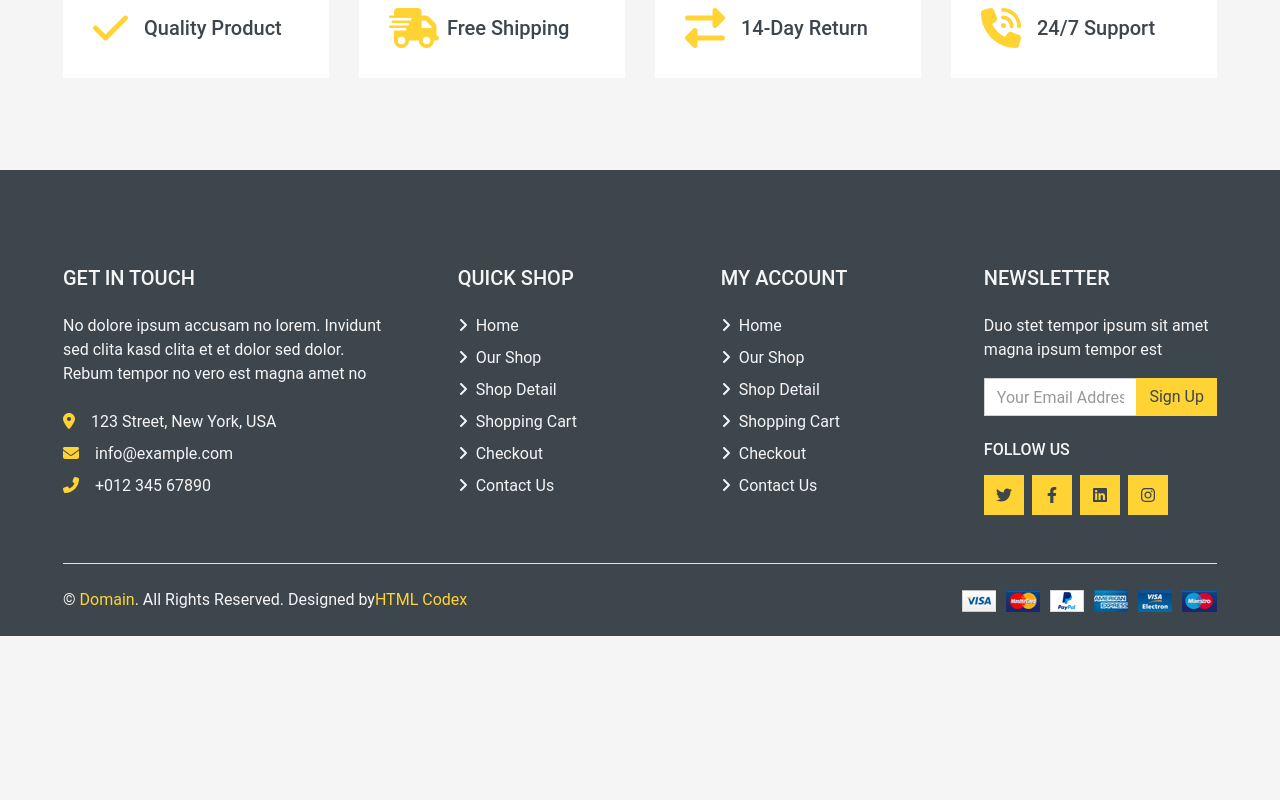
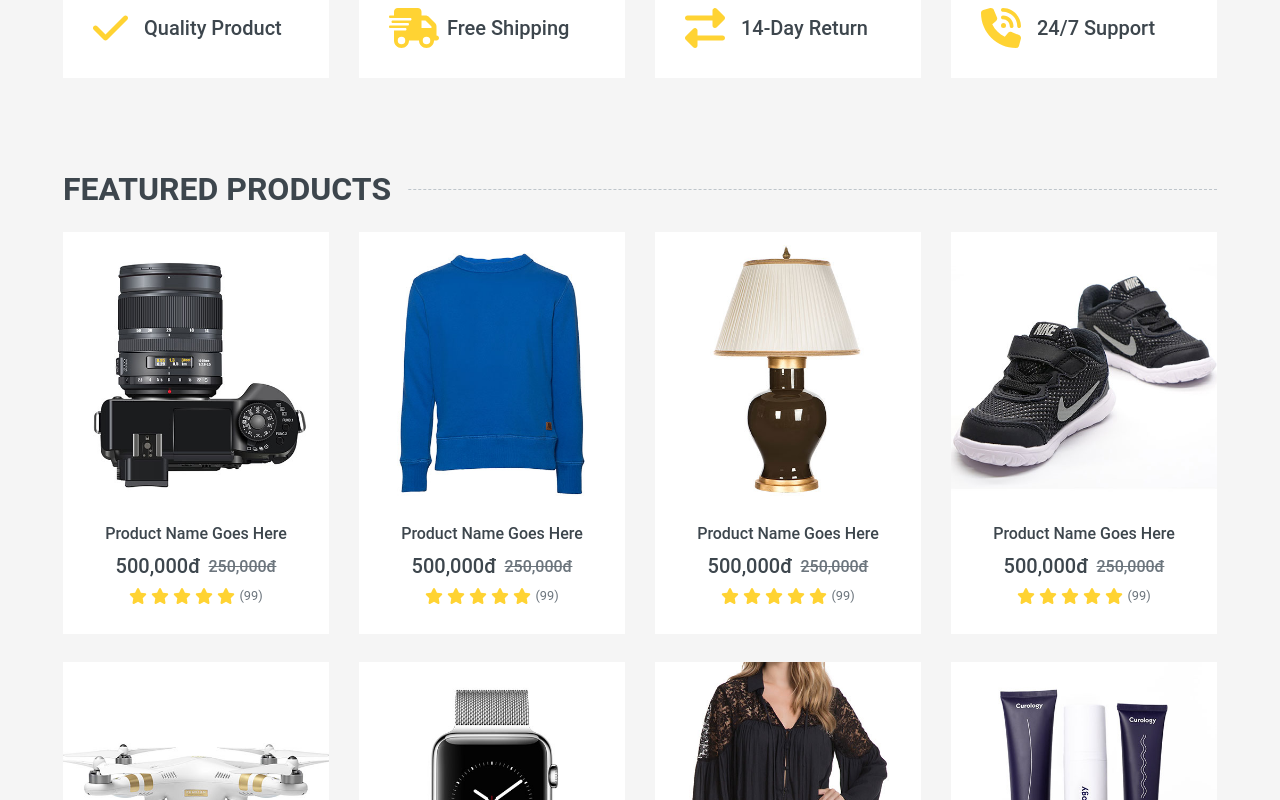
Before and after one commit to VuVietHoangdakmil/react_ui_MUNTIshop, a React (Create React App) app: page / in a window 1280 px wide. Shown: the part 760-1560 px from the top of the page. Before the commit the page ends 1396 px from the top, so only its background shows below. Built offline with nearby package versions, Linux system fonts and the light colour scheme.

Commit message:
cap nhat tiep

```diff
--- a/src/Components/GlobalStyle/GlobalStyles.scss
+++ b/src/Components/GlobalStyle/GlobalStyles.scss
@@ -8,4 +8,5 @@
 @import url('../../css/style.css');
 
 
+
 // @import url('../../scss/bootstrap/scss/mixins');
--- a/src/Components/Layouts/Defaulayout/index.js
+++ b/src/Components/Layouts/Defaulayout/index.js
@@ -2,12 +2,53 @@ import Header from "../components/Header";
 import Sliderbar from "../components/Sliderbar";
 import Footer from "../components/Footer";
 
+import { useState ,useEffect } from "react";
+import { faAngleDoubleUp}  from "@fortawesome/free-solid-svg-icons"
+import {FontAwesomeIcon} from "@fortawesome/react-fontawesome"
+
+function BtnScrollTop (){
+    const [isVisible, setIsVisible] = useState(false);
+
+    useEffect(()=>{
+        function handleScroll() {
+            const scrollTop = document.documentElement.scrollTop;
+            setIsVisible(scrollTop > 0);
+          }
+
+          window.addEventListener('scroll', handleScroll);
+
+          return () => {
+            window.removeEventListener('scroll', handleScroll);
+          };
+    },[])
+
+    function handleClick() {
+        window.scrollTo({
+            top: 0,
+            behavior: 'smooth'
+          });
+    }
+
+    const buttonStyle = {
+        display: isVisible ? 'block' : 'none',
+    };
+ return(
+    <div
+        onClick={handleClick}
+        className="btn_cuon"
+        style={buttonStyle}>
+        <FontAwesomeIcon  icon={faAngleDoubleUp}/>
+    </div>
+ )
+}
 function DefaultLayout({children}) {
+
     return ( <div>
         <Header/>
         <Sliderbar/>
         {children}
         <Footer/>
+        <BtnScrollTop/>
     </div>);
 }
 
--- /dev/null
+++ b/src/Functions/index.js
@@ -0,0 +1,13 @@
+const addCommas = value => {
+    const stringFormat = `${value}`;
+    const x = stringFormat.split('.');
+    let x1 = x[0];
+    const x2 = x.length > 1 ? `.${x[1]}` : '';
+    const regex = /(\d+)(\d{3})/;
+    while (regex.test(x1)) {
+        x1 = x1.replace(regex, '$1,$2');
+    }
+    return x1 + x2;
+};
+
+export {addCommas};
--- a/src/Pages/Home/index.js
+++ b/src/Pages/Home/index.js
@@ -1,6 +1,20 @@
+import {addCommas} from '../../Functions';
+
 import {Fragment, useState} from "react"
-import {faCheck,faShippingFast,faExchangeAlt,faPhoneVolume} from "@fortawesome/free-solid-svg-icons"
+import {faCheck,faShippingFast,faExchangeAlt,faPhoneVolume,faShoppingCart,faHeart,faSyncAlt,faSearch,faStar}
+from "@fortawesome/free-solid-svg-icons"
 import {FontAwesomeIcon} from "@fortawesome/react-fontawesome"
+import {Link} from "react-router-dom"
+
+
+function Title({children}){
+    return(
+        <h2 class="section-title position-relative text-uppercase mx-xl-5 mb-4">
+            <span class="bg-secondary pr-3">{children}</span>
+        </h2>
+    )
+}
+
 function Crousel(){
 
     function Col1(){
@@ -16,7 +30,7 @@ function Crousel(){
                     <ol className="carousel-indicators">
                         {
                             list.map((item,index) =>
-                            <li
+                            <li key={index}
                                 onClick={()=>{setActive(index)}}
                                 className={index == Active ? "active" :""}
                                 data-target={item["data-target"]}
@@ -128,12 +142,131 @@ function ContainerFluid(){
     )
 }
 
+function Category(){
+
+    const Products=[
+        {img:"cat-1.jpg",name:"Category Name",qualytyProuct:"100 Products",url:""},
+        {img:"cat-2.jpg",name:"Category Name",qualytyProuct:"100 Products",url:""},
+        {img:"cat-3.jpg",name:"Category Name",qualytyProuct:"100 Products",url:""},
+        {img:"cat-4.jpg",name:"Category Name",qualytyProuct:"100 Products",url:""},
+        {img:"cat-4.jpg",name:"Category Name",qualytyProuct:"100 Products",url:""},
+        {img:"cat-3.jpg",name:"Category Name",qualytyProuct:"100 Products",url:""},
+        {img:"cat-2.jpg",name:"Category Name",qualytyProuct:"100 Products",url:""},
+        {img:"cat-1.jpg",name:"Category Name",qualytyProuct:"100 Products",url:""},
+        {img:"cat-3.jpg",name:"Category Name",qualytyProuct:"100 Products",url:""},
+        {img:"cat-4.jpg",name:"Category Name",qualytyProuct:"100 Products",url:""},
+        {img:"cat-1.jpg",name:"Category Name",qualytyProuct:"100 Products",url:""},
+        {img:"cat-2.jpg",name:"Category Name",qualytyProuct:"100 Products",url:""},
+    ]
+    function Col({img,name, qualytyProuct,url}){
+        return(
+            <div className="col-lg-3 col-md-4 col-sm-6 pb-1">
+            <Link className="text-decoration-none" to={url}>
+                <div className="cat-item d-flex align-items-center mb-4">
+                    <div className="overflow-hidden" style={{width: "100px", height: "100px"}}>
+                        <img className="img-fluid" src={`img/${img}`} alt=""/>
+                    </div>
+                    <div className="flex-fill pl-3">
+                        <h6>{name}</h6>
+                        <small className="text-body">{qualytyProuct}</small>
+                    </div>
+                </div>
+            </Link>
+        </div>
+        )
+    }
+
+    return (
+        <div className="container-fluid pt-5">
+            <Title>Categories</Title>
+            <div className="row px-xl-5 pb-3">
+                {Products.map((item,index)=>
+                    <Col
+                        key={index}
+                        img={item.img}
+                        name={item.name}
+                        qualytyProuct={item.qualytyProuct}
+                        url={item.url}
+                    />)
+                }
+            </div>
+        </div>
+    )
+}
+
+function Product(){
+
+    const dataProduct = [
+        {name:'Product Name Goes Here',img:"product-1.jpg",url:"", price:500000,priceDel:250000},
+        {name:'Product Name Goes Here',img:"product-2.jpg",url:"", price:500000,priceDel:250000},
+        {name:'Product Name Goes Here',img:"product-3.jpg",url:"", price:500000,priceDel:250000},
+        {name:'Product Name Goes Here',img:"product-4.jpg",url:"", price:500000,priceDel:250000},
+        {name:'Product Name Goes Here',img:"product-5.jpg",url:"", price:500000,priceDel:250000},
+        {name:'Product Name Goes Here',img:"product-6.jpg",url:"", price:500000,priceDel:250000},
+        {name:'Product Name Goes Here',img:"product-7.jpg",url:"", price:500000,priceDel:250000},
+        {name:'Product Name Goes Here',img:"product-8.jpg",url:"", price:500000,priceDel:250000},
+
+    ]
+    function Col({img,name,url,price,priceDel}) {
+
+        return (
+            <div className="col-lg-3 col-md-4 col-sm-6 pb-1">
+            <div className="product-item bg-light mb-4">
+                <div className="product-img position-relative overflow-hidden">
+                    <img className="img-fluid w-100" src={`img/${img}`} alt=""/>
+                    <div className="product-action">
+                        <Link className="btn btn-outline-dark btn-square" to=""><FontAwesomeIcon icon={faShoppingCart}/></Link>
+                        <Link className="btn btn-outline-dark btn-square" to=""><FontAwesomeIcon icon={faHeart}/></Link>
+                        <Link className="btn btn-outline-dark btn-square" to=""><FontAwesomeIcon icon={faSyncAlt}/></Link>
+                        <Link className="btn btn-outline-dark btn-square" to=""><FontAwesomeIcon icon={faSearch}/></Link>
+                    </div>
+                </div>
+                <div className="text-center py-4">
+                    <Link className="h6 text-decoration-none text-truncate" to={url}>{name}</Link>
+                    <div className="d-flex align-items-center justify-content-center mt-2">
+                        <h5>{addCommas(price)}đ</h5><h6 className="text-muted ml-2"><del>{addCommas(priceDel)}đ</del></h6>
+                    </div>
+                    <div className="d-flex align-items-center justify-content-center mb-1">
+                        <FontAwesomeIcon icon={faStar} className="text-primary mr-1"/>
+                        <FontAwesomeIcon icon={faStar} className="text-primary mr-1"/>
+                        <FontAwesomeIcon icon={faStar} className="text-primary mr-1"/>
+                        <FontAwesomeIcon icon={faStar} className="text-primary mr-1"/>
+                        <FontAwesomeIcon icon={faStar} className="text-primary mr-1"/>
+                        <small>(99)</small>
+                    </div>
+                </div>
+            </div>
+        </div>
+        )
+    }
+
+    return (
+        <div className="container-fluid pt-5 pb-3">
+            <Title>Featured Products</Title>
+            <div className="row px-xl-5">
+            {dataProduct.map((item,index)=>
+                <Col
+                    key={index}
+                    name={item.name}
+                    img ={item.img}
+                    url={item.url}
+                    price={item.price}
+                    priceDel={item.priceDel}
+                />
+            )
+            }
+            </div>
+        </div>
+    )
+}
 function Home() {
 
     return (
        <Fragment>
             <Crousel/>
             <ContainerFluid/>
+            {/* <Category/> */}
+            <Product/>
        </Fragment>
     );
 }
```
Also changed, not shown: src/css/style.css.
